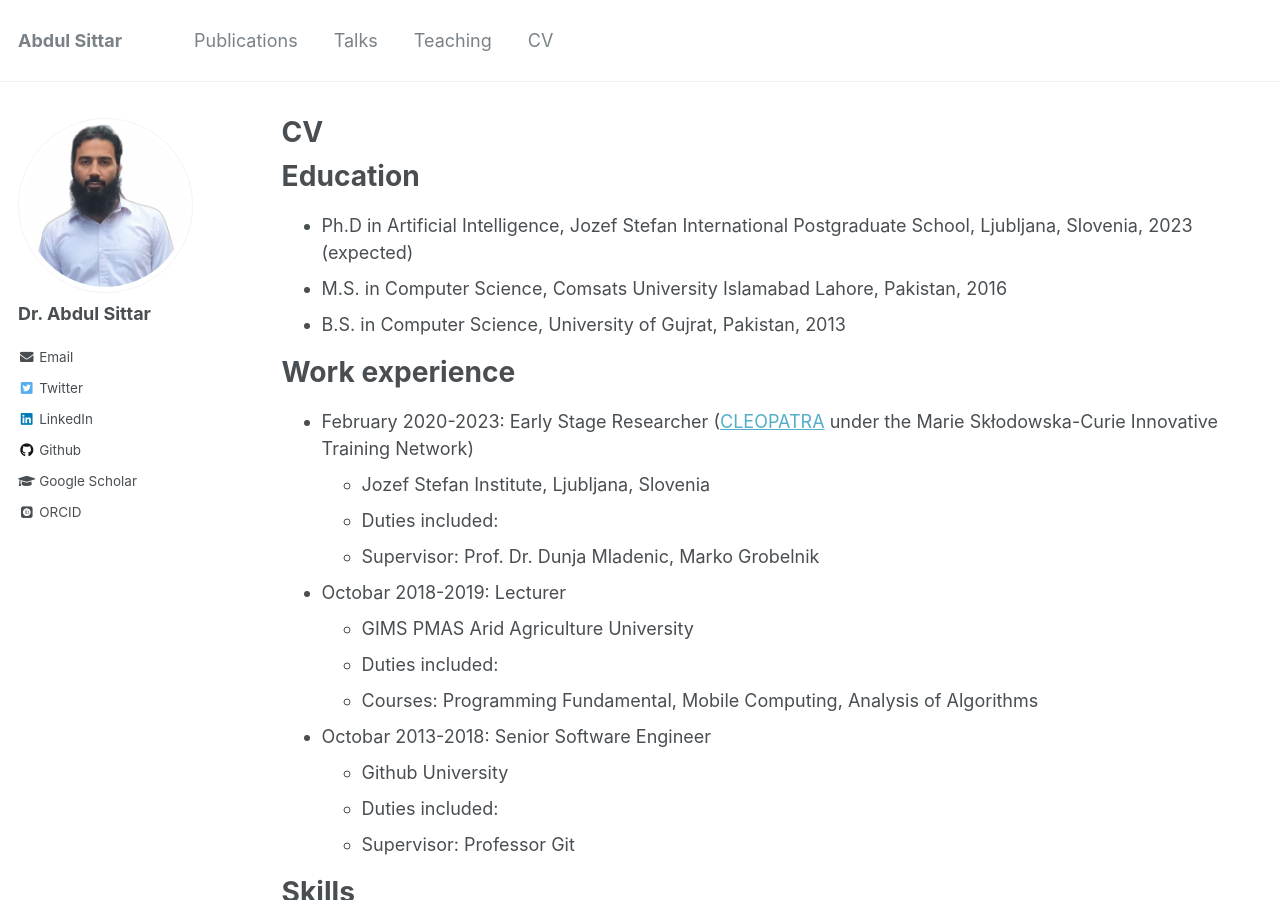
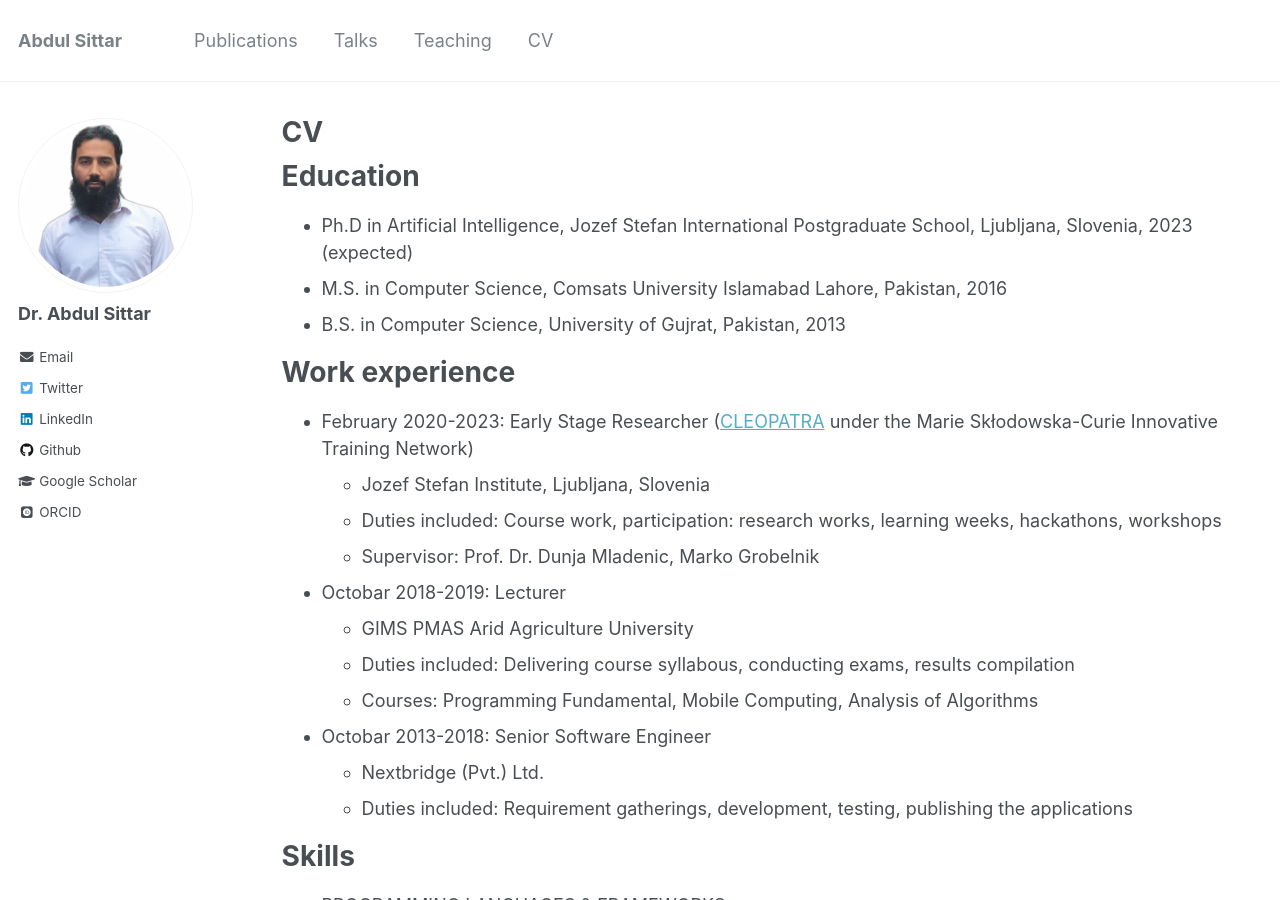
Before and after one commit to abdulsittar/abdulsittar.github.io, a Jekyll site: the page built from _pages/cv.md, in a window 1280 px wide and 900 px high. Built offline with Jekyll 4.4.1, drawn with Linux system fonts in a browser that asks for light colours; some web fonts are replaced.

Commit message:
updated experience

```diff
--- a/_pages/cv.md
+++ b/_pages/cv.md
@@ -20,18 +20,17 @@ Work experience
 ======
 * February 2020-2023: Early Stage Researcher ([CLEOPATRA](https://cleopatra-project.eu/) under the Marie Skłodowska-Curie Innovative Training Network)
   * Jozef Stefan Institute, Ljubljana, Slovenia
-  * Duties included:
+  * Duties included: Course work, participation: research works, learning weeks, hackathons, workshops
   * Supervisor: Prof. Dr. Dunja Mladenic, Marko Grobelnik
 
 * Octobar 2018-2019: Lecturer
   * GIMS PMAS Arid Agriculture University
-  * Duties included:
+  * Duties included: Delivering course syllabous, conducting exams, results compilation
   * Courses: Programming Fundamental, Mobile Computing, Analysis of Algorithms
 
 * Octobar 2013-2018: Senior Software Engineer
-  * Github University
-  * Duties included:
-  * Supervisor: Professor Git
+  * Nextbridge (Pvt.) Ltd.
+  * Duties included: Requirement gatherings, development, testing, publishing the applications
 
 Skills
 ======
```
